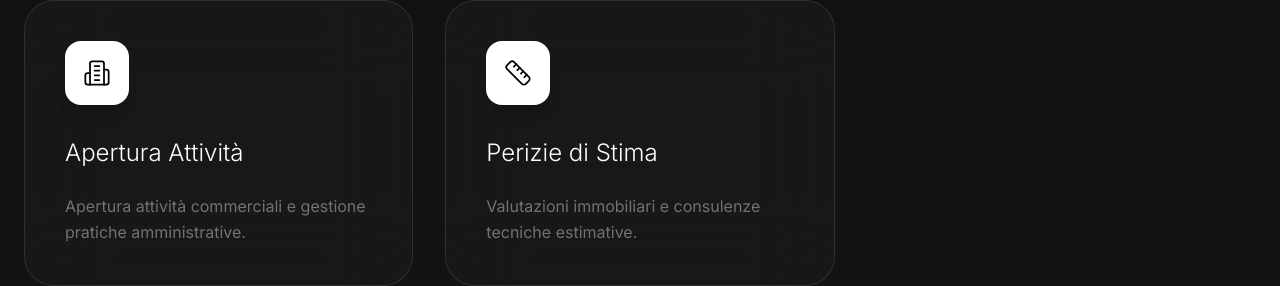
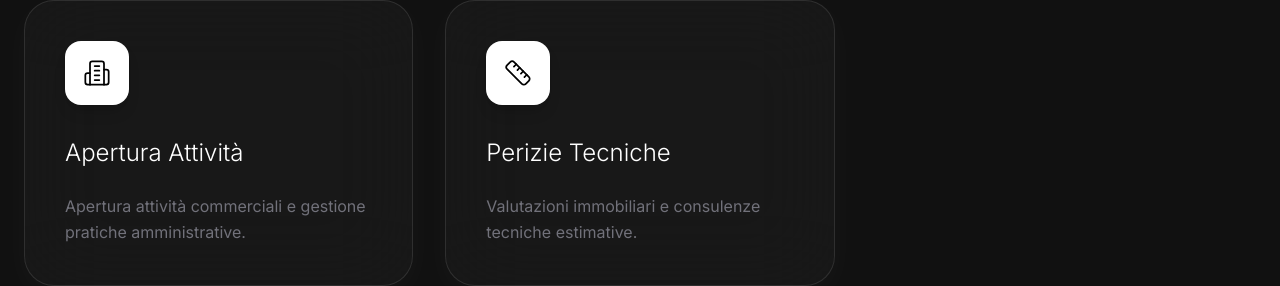
Before and after one commit to GeometraCarnevale/geometracarnevale-v2, a Next.js app: page / in a window 1280 px wide. Shown: the part 1938-2224 px from the top of the page. Built offline with nearby package versions, Linux system fonts and the light colour scheme.

Commit message:
Update page.tsx

```diff
--- a/app/page.tsx
+++ b/app/page.tsx
@@ -34,7 +34,7 @@ const servizi: Servizio[] = [
   href: "/certificazione-energetica-ape"
 },
   { title: "Apertura Attività", desc: "Apertura attività commerciali e gestione pratiche amministrative.", Icon: Building2, href: "/apertura-attivita", },
-  { title: "Perizie di Stima", desc: "Valutazioni immobiliari e consulenze tecniche estimative.", Icon: Ruler },
+  { title: "Perizie Tecniche", desc: "Valutazioni immobiliari e consulenze tecniche estimative.", Icon: Ruler, href: "/perizie-tecniche", },
 ];
 
 const menuItems: [string, string][] = [
```
